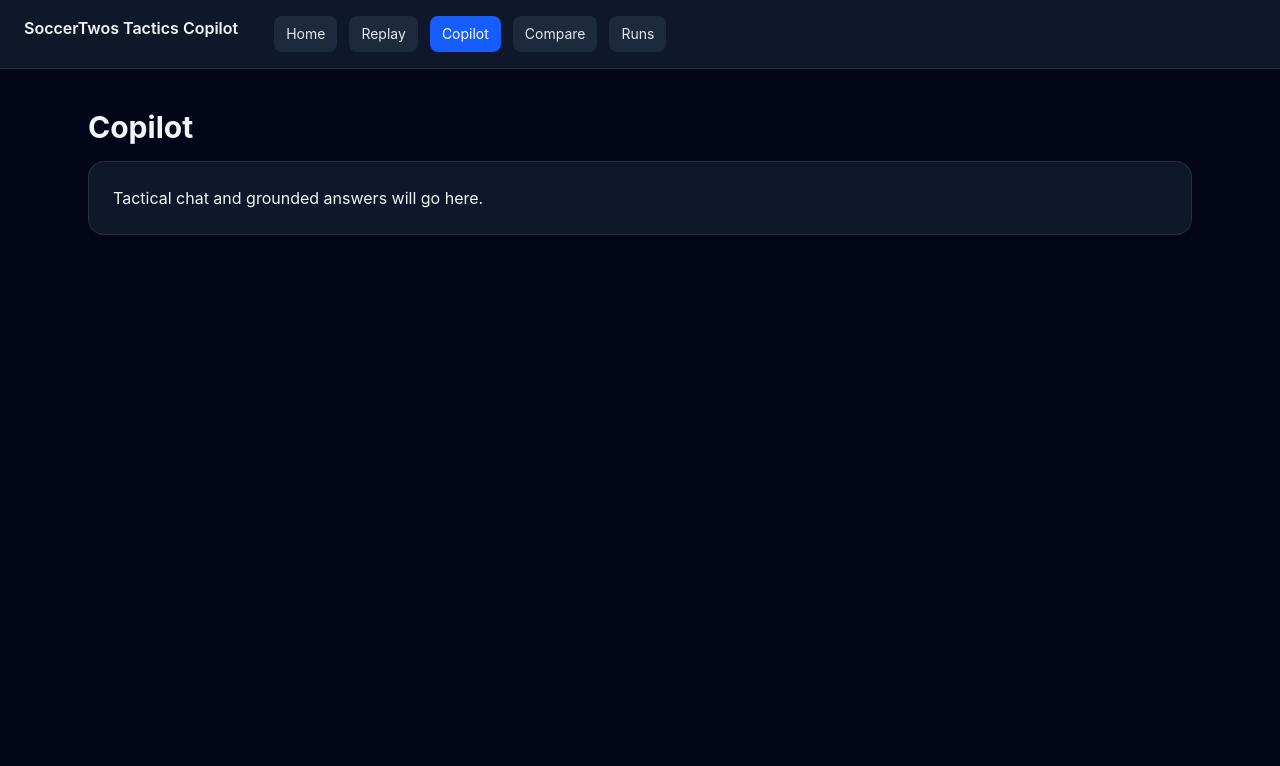
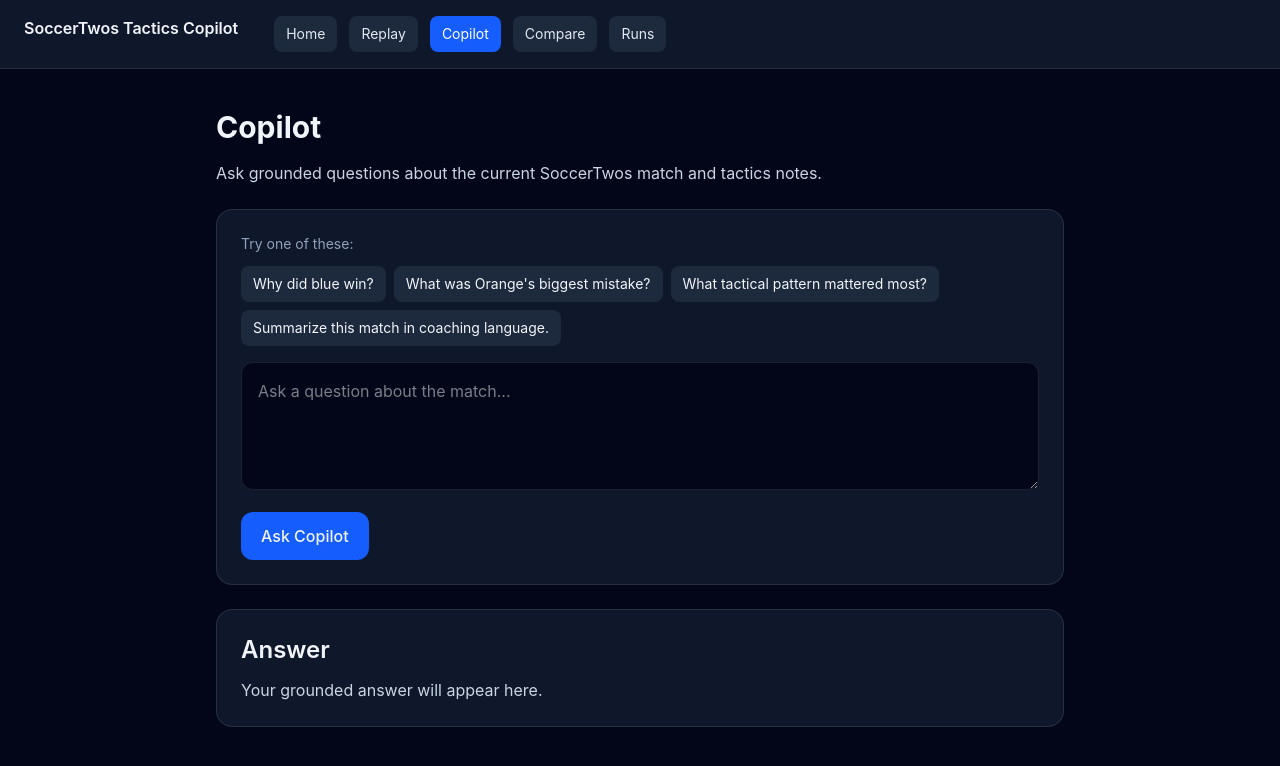
Before and after one commit to shahriar-shahram/soccertwos-tactics-copilot, a React (Vite) app in the folder frontend/: page /copilot in a window 1280 px wide. Shown: the top 766 px of the page. Built offline with nearby package versions, Linux system fonts and the light colour scheme.

Commit message:
Add grounded copilot endpoint and chat UI

```diff
--- a/frontend/src/lib/api.ts
+++ b/frontend/src/lib/api.ts
@@ -21,3 +21,19 @@ export async function getRunById(runId: string) {
   if (!res.ok) throw new Error("Failed to fetch run");
   return res.json();
 }
+
+export async function askCopilot(matchId: string, question: string) {
+  const res = await fetch("http://127.0.0.1:8000/chat", {
+    method: "POST",
+    headers: {
+      "Content-Type": "application/json",
+    },
+    body: JSON.stringify({
+      match_id: matchId,
+      question,
+    }),
+  });
+
+  if (!res.ok) throw new Error("Failed to get copilot answer");
+  return res.json();
+}
--- a/frontend/src/pages/CopilotPage.tsx
+++ b/frontend/src/pages/CopilotPage.tsx
@@ -1,13 +1,75 @@
+import { useState } from "react";
 import TopNav from "../components/TopNav";
+import { askCopilot } from "../lib/api";
 
 export default function CopilotPage() {
+  const [question, setQuestion] = useState("");
+  const [answer, setAnswer] = useState("");
+  const [loading, setLoading] = useState(false);
+
+  async function handleAsk() {
+    if (!question.trim()) return;
+
+    setLoading(true);
+    try {
+      const result = await askCopilot("match_001", question);
+      setAnswer(result.answer);
+    } catch (err) {
+      setAnswer("Failed to get a grounded answer.");
+    } finally {
+      setLoading(false);
+    }
+  }
+
   return (
     <div className="min-h-screen bg-slate-950 text-slate-100">
       <TopNav />
-      <main className="mx-auto max-w-6xl px-6 py-10">
+      <main className="mx-auto max-w-4xl px-6 py-10">
         <h1 className="mb-4 text-3xl font-bold">Copilot</h1>
+        <p className="mb-6 text-slate-300">
+          Ask grounded questions about the current SoccerTwos match and tactics notes.
+        </p>
+
+        <div className="mb-6 rounded-2xl border border-white/10 bg-slate-900 p-6">
+          <div className="mb-3 text-sm text-slate-400">Try one of these:</div>
+          <div className="mb-4 flex flex-wrap gap-2">
+            {[
+              "Why did blue win?",
+              "What was Orange's biggest mistake?",
+              "What tactical pattern mattered most?",
+              "Summarize this match in coaching language."
+            ].map((sample) => (
+              <button
+                key={sample}
+                onClick={() => setQuestion(sample)}
+                className="rounded-lg bg-slate-800 px-3 py-2 text-sm hover:bg-slate-700"
+              >
+                {sample}
+              </button>
+            ))}
+          </div>
+
+          <textarea
+            value={question}
+            onChange={(e) => setQuestion(e.target.value)}
+            placeholder="Ask a question about the match..."
+            className="mb-4 min-h-32 w-full rounded-xl border border-white/10 bg-slate-950 p-4 text-slate-100 outline-none"
+          />
+
+          <button
+            onClick={handleAsk}
+            disabled={loading}
+            className="rounded-xl bg-blue-600 px-5 py-3 font-medium hover:bg-blue-500 disabled:opacity-50"
+          >
+            {loading ? "Thinking..." : "Ask Copilot"}
+          </button>
+        </div>
+
         <div className="rounded-2xl border border-white/10 bg-slate-900 p-6">
-          Tactical chat and grounded answers will go here.
+          <h2 className="mb-3 text-2xl font-semibold">Answer</h2>
+          <p className="text-slate-300">
+            {answer || "Your grounded answer will appear here."}
+          </p>
         </div>
       </main>
     </div>
```
Also changed, not shown: 2 other files (tests, documents, lock files or other folders).
